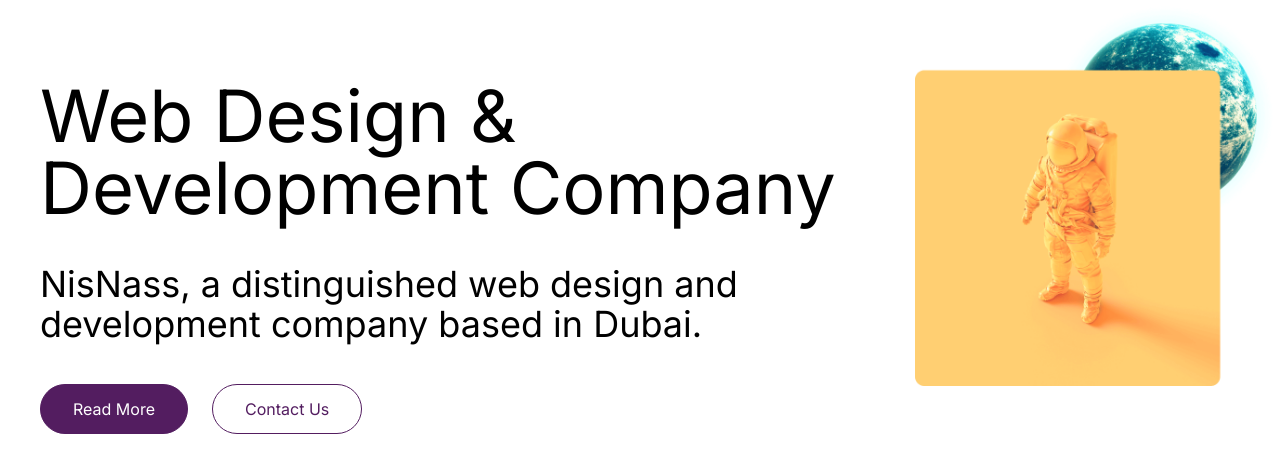
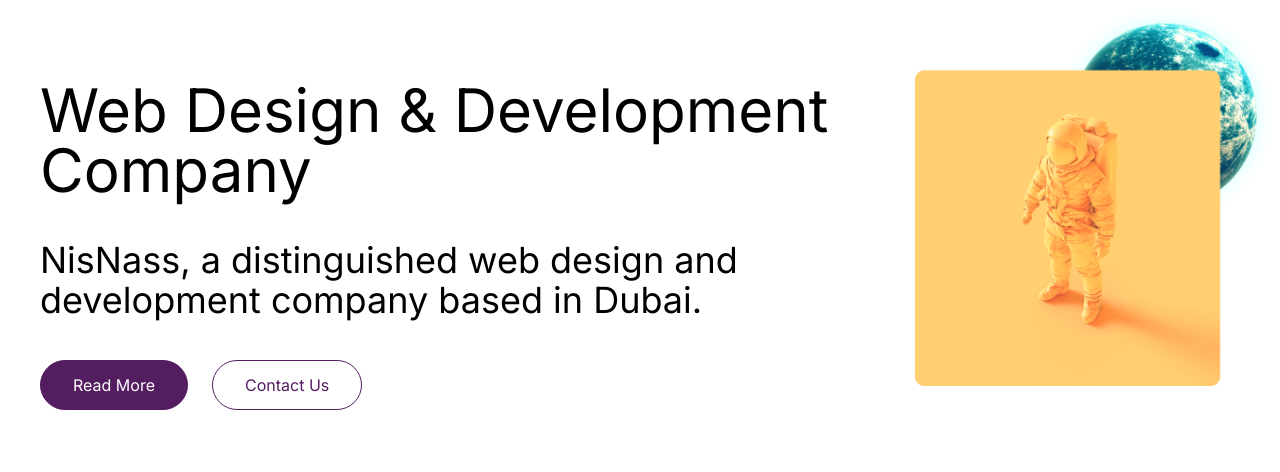
Before and after one commit to IrfanG-cloud/nisnass, a Next.js app: page /components/layout/header/hero in a window 1280 px wide. Shown: the top 472 px of the page. Built offline with nearby package versions, Linux system fonts and the light colour scheme.

Commit message:
font chnage

```diff
--- a/src/app/components/layout/header/hero/page.tsx
+++ b/src/app/components/layout/header/hero/page.tsx
@@ -5,7 +5,7 @@
   return (
     <div className="md:flex md:justify-around">
         <div className="px-10 py-20">
-            <h1 className="text-6xl md:text-7xl">
+            <h1 className="text-2xl md:text-6xl">
                 Web Design & Development Company
             </h1>
             <p className="text-4xl py-10">
```
